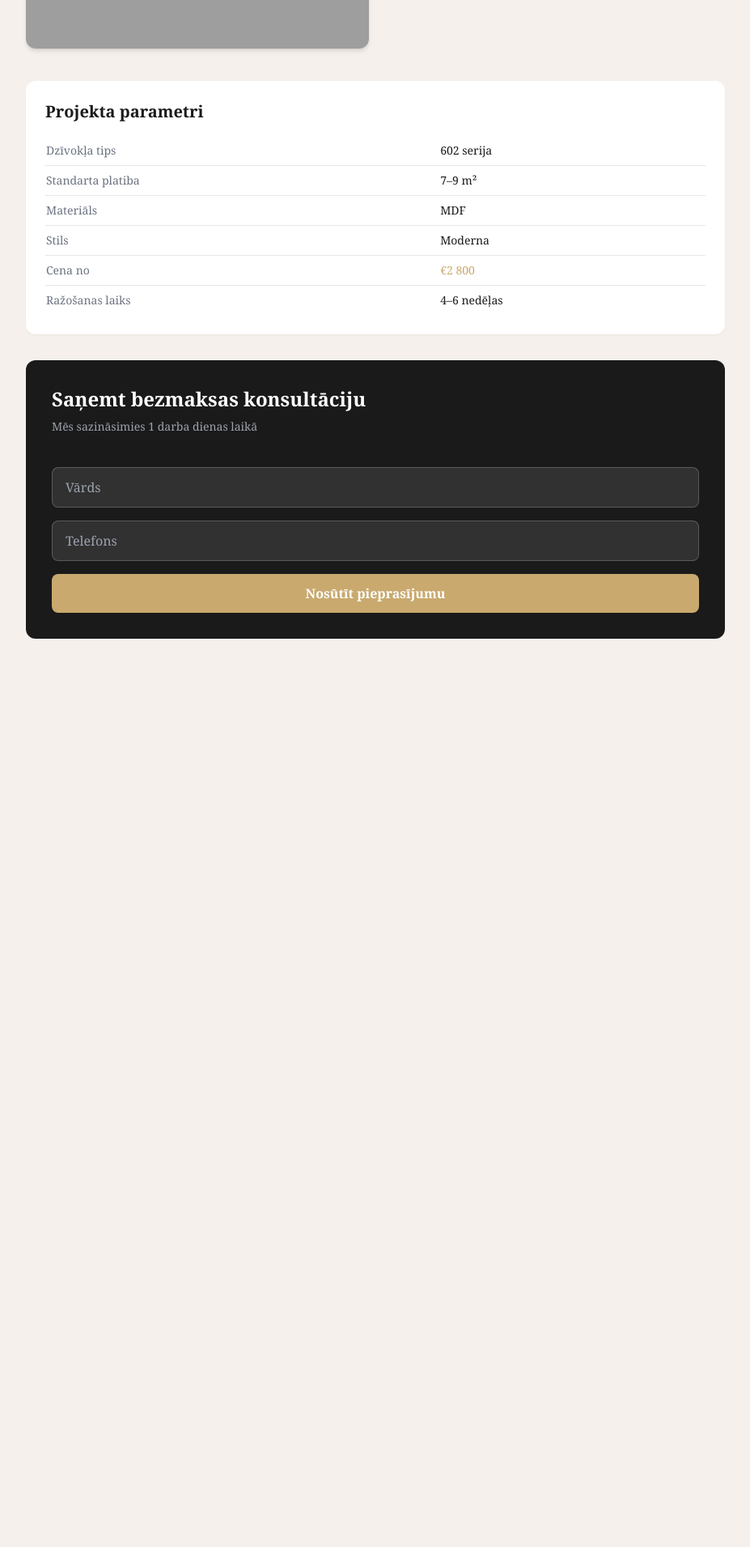
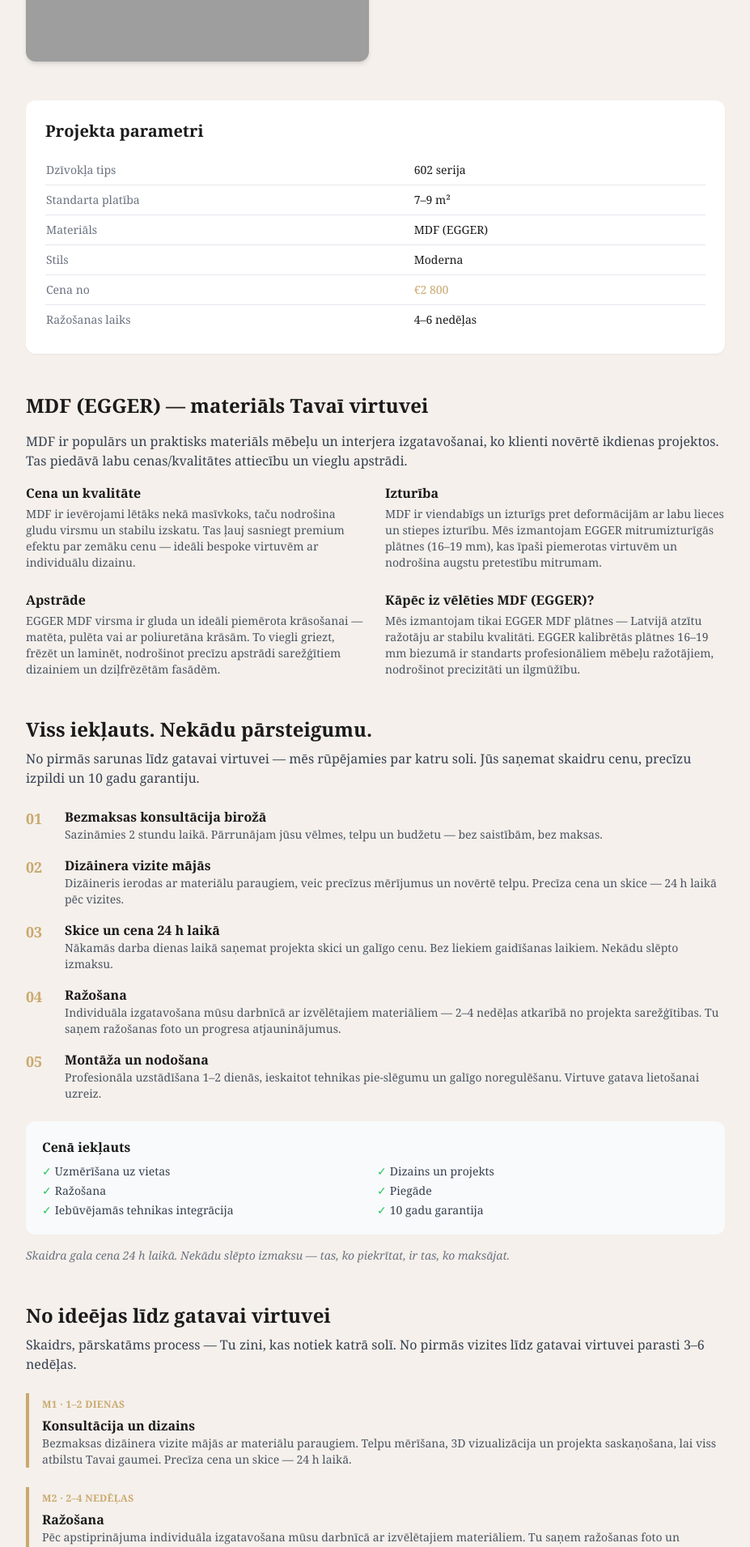
Before and after one commit to gintscelmins-star/virtuves-pseo, a Next.js app: page /virtuves/moderna/mdf/602-serija/riga in a window 1280 px wide. Shown: the part 780-2691 px from the top of the page at 81% size, without its empty margins (176-1103 px from the left). Before the commit the page ends 1617 px from the top, so only its background shows below. Built offline with nearby package versions, Linux system fonts and the light colour scheme; grey boxes are pictures that could not be loaded.

Commit message:
feat: pievienot visus teksta blokus lapas — materiāls, pakalpojums, uzņēmums, realizācija

```diff
--- a/src/app/virtuves/[dizains]/[materials]/[telpa]/[pilseta]/page.tsx
+++ b/src/app/virtuves/[dizains]/[materials]/[telpa]/[pilseta]/page.tsx
@@ -3,9 +3,10 @@ import Image from 'next/image'
 import { notFound } from 'next/navigation'
 import {
   DIZAINS, MATERIALI, TELPAS, PILSETAS,
-  CENAS, TELPAS_PLATIBA, RAZOSANAS_LAIKS,
+  CENAS, TELPAS_PLATIBA, RAZOSANAS_LAIKS, MATERIALU_APRAKSTI,
   type Dizains, type Materialas, type Telpa, type Pilseta
 } from '@/lib/data'
+import { PAKALPOJUMS, UZNEMUMS, REALIZACIJA } from '@/lib/content'
 import { getFoto } from '@/lib/images'
 
 type Params = {
@@ -33,9 +34,8 @@ export async function generateMetadata({ params }: { params: Params }): Promise<
   const { dizains, materials, telpa, pilseta } = params
   const pilsetaLabel = pilseta.charAt(0).toUpperCase() + pilseta.slice(1)
   const telpaLabel = telpa.replace(/-/g, ' ')
-
   return {
-    title: `${dizainLabel(dizains)} virtuve — ${materials.toUpperCase()} — ${telpaLabel} — ${pilsetaLabel}`,
+    title: `${dizainLabel(dizains)} virtuve — ${materials.toUpperCase()} — ${telpaLabel} — ${pilsetaLabel} | Iebūvējāmās Virtuves`,
     description: `Iebūvējama ${dizains} virtuve no ${materials} materiāla ${telpaLabel} dzīvoklī ${pilsetaLabel}. Cena no €${CENAS[materials]}. Ražošanas laiks: ${RAZOSANAS_LAIKS[telpa]}.`,
     alternates: {
       canonical: `/virtuves/${dizains}/${materials}/${telpa}/${pilseta}/`,
@@ -72,21 +72,24 @@ export default function VirtuvePage({ params }: { params: Params }) {
   const platiba = TELPAS_PLATIBA[telpa]
   const razosana = RAZOSANAS_LAIKS[telpa]
   const foto = getFoto(dizains, telpa)
+  const mat = MATERIALU_APRAKSTI[materials]
 
   return (
-    <main className="max-w-4xl mx-auto px-4 py-12">
+    <main className="max-w-4xl mx-auto px-4 py-12 space-y-12">
 
-      {/* H1 — primārais atslēgvārds */}
+      {/* H1 */}
+      <section>
         <h1 className="text-3xl font-bold text-brand-dark mb-2">
           {dizainLabel(dizains)} iebūvējama virtuve — {materials.toUpperCase()} — {pilsetaLabel}
         </h1>
-      <p className="text-gray-500 mb-8 text-sm">
+        <p className="text-gray-500 text-sm">
           {telpaLabel} · {platiba} · no €{cena} · {razosana}
         </p>
+      </section>
 
       {/* FOTO GALERIJA */}
       {foto.length > 0 && (
-        <section className="mb-10">
+        <section>
           <h2 className="text-xl font-semibold mb-4">Virtuves dizaina piemēri</h2>
           <div className="grid grid-cols-1 sm:grid-cols-2 gap-4">
             {foto.map((url, i) => (
@@ -105,23 +108,116 @@ export default function VirtuvePage({ params }: { params: Params }) {
         </section>
       )}
 
-      {/* Datu tabula — HCU aizsardzība */}
-      <div className="bg-white rounded-xl shadow-sm p-6 mb-8">
+      {/* PROJEKTA PARAMETRI */}
+      <section className="bg-white rounded-xl shadow-sm p-6">
         <h2 className="text-xl font-semibold mb-4">Projekta parametri</h2>
         <table className="w-full text-sm">
           <tbody>
             <tr className="border-b"><td className="py-2 text-gray-500">Dzīvokļa tips</td><td className="py-2 font-medium">{telpaLabel}</td></tr>
-            <tr className="border-b"><td className="py-2 text-gray-500">Standarta platiba</td><td className="py-2 font-medium">{platiba}</td></tr>
-            <tr className="border-b"><td className="py-2 text-gray-500">Materiāls</td><td className="py-2 font-medium">{materials.toUpperCase()}</td></tr>
+            <tr className="border-b"><td className="py-2 text-gray-500">Standarta platība</td><td className="py-2 font-medium">{platiba}</td></tr>
+            <tr className="border-b"><td className="py-2 text-gray-500">Materiāls</td><td className="py-2 font-medium">{mat.nosaukums}</td></tr>
             <tr className="border-b"><td className="py-2 text-gray-500">Stils</td><td className="py-2 font-medium">{dizainLabel(dizains)}</td></tr>
             <tr className="border-b"><td className="py-2 text-gray-500">Cena no</td><td className="py-2 font-medium text-brand-gold">€{cena}</td></tr>
             <tr><td className="py-2 text-gray-500">Ražošanas laiks</td><td className="py-2 font-medium">{razosana}</td></tr>
           </tbody>
         </table>
+      </section>
+
+      {/* MATERIĀLA APRAKSTS */}
+      <section>
+        <h2 className="text-2xl font-semibold mb-4">{mat.nosaukums} — materiāls Tavaī virtuvei</h2>
+        <p className="text-gray-700 mb-4">{mat.ievads}</p>
+        <div className="grid grid-cols-1 sm:grid-cols-2 gap-6">
+          <div>
+            <h3 className="font-semibold mb-1">Cena un kvalitāte</h3>
+            <p className="text-gray-600 text-sm">{mat.cenaKvalitate}</p>
           </div>
+          <div>
+            <h3 className="font-semibold mb-1">Izturība</h3>
+            <p className="text-gray-600 text-sm">{mat.izturiba}</p>
+          </div>
+          <div>
+            <h3 className="font-semibold mb-1">Apstrāde</h3>
+            <p className="text-gray-600 text-sm">{mat.apstrade}</p>
+          </div>
+          <div>
+            <h3 className="font-semibold mb-1">Kāpēc iz vēlēties {mat.nosaukums}?</h3>
+            <p className="text-gray-600 text-sm">{mat.kapecIzvelaties}</p>
+          </div>
+        </div>
+      </section>
 
-      {/* CTA forma */}
-      <div className="bg-brand-dark rounded-xl p-8">
+      {/* PAKALPOJUMS */}
+      <section>
+        <h2 className="text-2xl font-semibold mb-2">{PAKALPOJUMS.virsraksts}</h2>
+        <p className="text-gray-700 mb-6">{PAKALPOJUMS.ievads}</p>
+        <ol className="space-y-4">
+          {PAKALPOJUMS.soli.map((solis) => (
+            <li key={solis.nr} className="flex gap-4">
+              <span className="text-brand-gold font-bold text-lg w-8 shrink-0">{solis.nr}</span>
+              <div>
+                <p className="font-semibold">{solis.nosaukums}</p>
+                <p className="text-gray-600 text-sm">{solis.apraksts}</p>
+              </div>
+            </li>
+          ))}
+        </ol>
+        <div className="mt-6 bg-gray-50 rounded-xl p-5">
+          <p className="font-semibold mb-2">{PAKALPOJUMS.ieklauts.virsraksts}</p>
+          <ul className="grid grid-cols-2 gap-1 text-sm text-gray-700">
+            {PAKALPOJUMS.ieklauts.pozicijas.map((p) => (
+              <li key={p} className="flex items-center gap-1">
+                <span className="text-green-500">✓</span> {p}
+              </li>
+            ))}
+          </ul>
+        </div>
+        <p className="mt-4 text-sm text-gray-500 italic">{PAKALPOJUMS.solisanas}</p>
+      </section>
+
+      {/* REALIZĀCIJA */}
+      <section>
+        <h2 className="text-2xl font-semibold mb-2">{REALIZACIJA.virsraksts}</h2>
+        <p className="text-gray-700 mb-6">{REALIZACIJA.apraksts}</p>
+        <div className="space-y-6">
+          {REALIZACIJA.soli.map((solis) => (
+            <div key={solis.nr} className="flex gap-4 border-l-4 border-brand-gold pl-4">
+              <div>
+                <span className="text-xs font-bold text-brand-gold uppercase tracking-wide">{solis.nr} · {solis.laiks}</span>
+                <p className="font-semibold mt-1">{solis.nosaukums}</p>
+                <p className="text-gray-600 text-sm">{solis.apraksts}</p>
+              </div>
+            </div>
+          ))}
+        </div>
+        <p className="mt-4 text-sm text-gray-500">⊕ {REALIZACIJA.kopejaisLaiks}</p>
+      </section>
+
+      {/* PAR UZŅĒMUMU */}
+      <section className="bg-gray-50 rounded-xl p-6">
+        <h2 className="text-2xl font-semibold mb-2">{UZNEMUMS.virsraksts}</h2>
+        <p className="text-gray-700 mb-6">{UZNEMUMS.ievads}</p>
+        <div className="grid grid-cols-3 gap-4 text-center mb-6">
+          <div>
+            <p className="text-3xl font-bold text-brand-gold">{UZNEMUMS.pieredze.skaitlis}</p>
+            <p className="text-sm text-gray-500">{UZNEMUMS.pieredze.vieniba}</p>
+          </div>
+          <div>
+            <p className="text-3xl font-bold text-brand-gold">{UZNEMUMS.projekti.skaitlis}</p>
+            <p className="text-sm text-gray-500">{UZNEMUMS.projekti.vieniba}</p>
+          </div>
+          <div>
+            <p className="text-3xl font-bold text-brand-gold">{UZNEMUMS.garantija.skaitlis}</p>
+            <p className="text-sm text-gray-500">{UZNEMUMS.garantija.vieniba}</p>
+          </div>
+        </div>
+        <p className="text-gray-600 text-sm mb-2">{UZNEMUMS.pieredze.apraksts}</p>
+        <p className="text-gray-600 text-sm mb-2">{UZNEMUMS.garantija.apraksts}</p>
+        <p className="text-gray-600 text-sm">{UZNEMUMS.komanda}</p>
+      </section>
+
+      {/* CTA FORMA */}
+      <section className="bg-brand-dark rounded-xl p-8">
         <h2 className="text-2xl font-bold text-white mb-2">Saņemt bezmaksas konsultāciju</h2>
         <p className="text-gray-400 mb-6 text-sm">Mēs sazināsimies 1 darba dienas laikā</p>
         <form
@@ -131,28 +227,16 @@ export default function VirtuvePage({ params }: { params: Params }) {
         >
           <input type="hidden" name="_subject" value={`Pieprasījums: ${dizains} ${materials} ${telpa} ${pilseta}`} />
           <input type="hidden" name="lapas_konteksts" value={`${dizains} / ${materials} / ${telpa} / ${pilseta}`} />
-          <input
-            type="text"
-            name="vards"
-            placeholder="Vārds"
-            required
-            className="w-full px-4 py-3 rounded-lg bg-white/10 text-white placeholder-gray-400 border border-white/20 focus:outline-none focus:border-brand-gold"
-          />
-          <input
-            type="tel"
-            name="telefons"
-            placeholder="Telefons"
-            required
-            className="w-full px-4 py-3 rounded-lg bg-white/10 text-white placeholder-gray-400 border border-white/20 focus:outline-none focus:border-brand-gold"
-          />
-          <button
-            type="submit"
-            className="w-full py-3 bg-brand-gold text-white font-semibold rounded-lg hover:opacity-90 transition"
-          >
+          <input type="text" name="vards" placeholder="Vārds" required
+            className="w-full px-4 py-3 rounded-lg bg-white/10 text-white placeholder-gray-400 border border-white/20 focus:outline-none focus:border-brand-gold" />
+          <input type="tel" name="telefons" placeholder="Telefons" required
+            className="w-full px-4 py-3 rounded-lg bg-white/10 text-white placeholder-gray-400 border border-white/20 focus:outline-none focus:border-brand-gold" />
+          <button type="submit"
+            className="w-full py-3 bg-brand-gold text-white font-semibold rounded-lg hover:opacity-90 transition">
             Nosūtīt pieprasījumu
           </button>
         </form>
-      </div>
+      </section>
 
     </main>
   )
```
Lines whose indentation alone changed are shown as unchanged.
